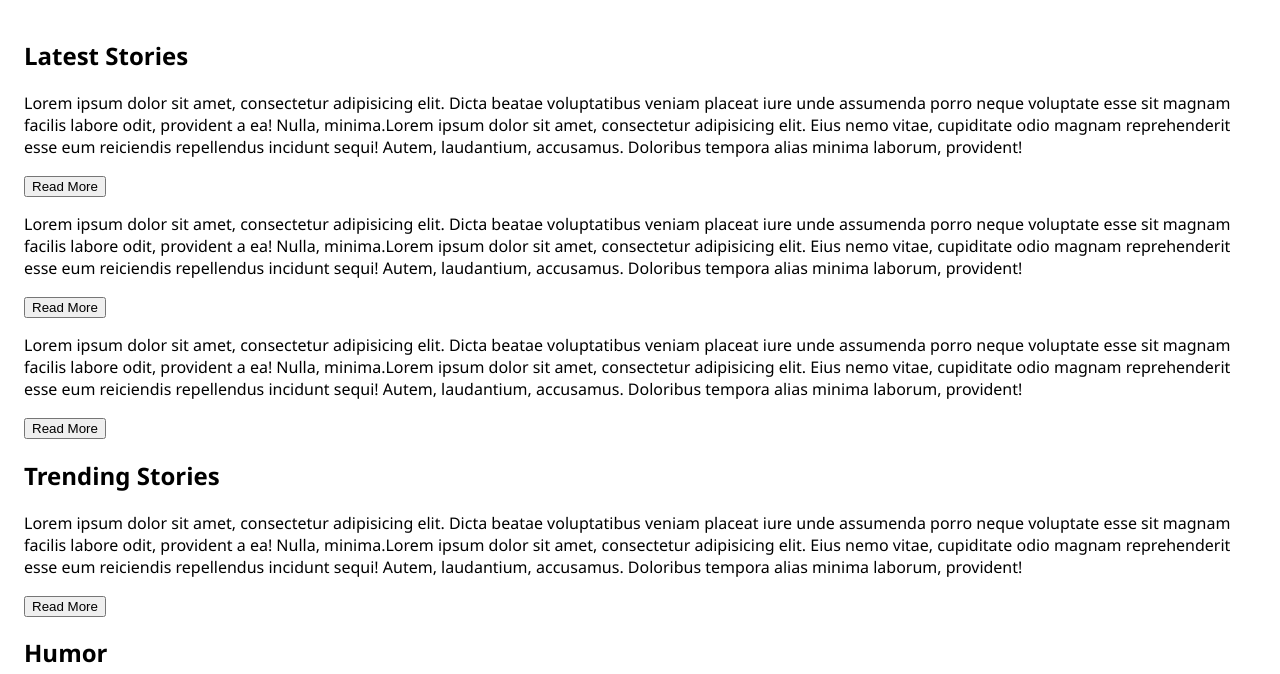
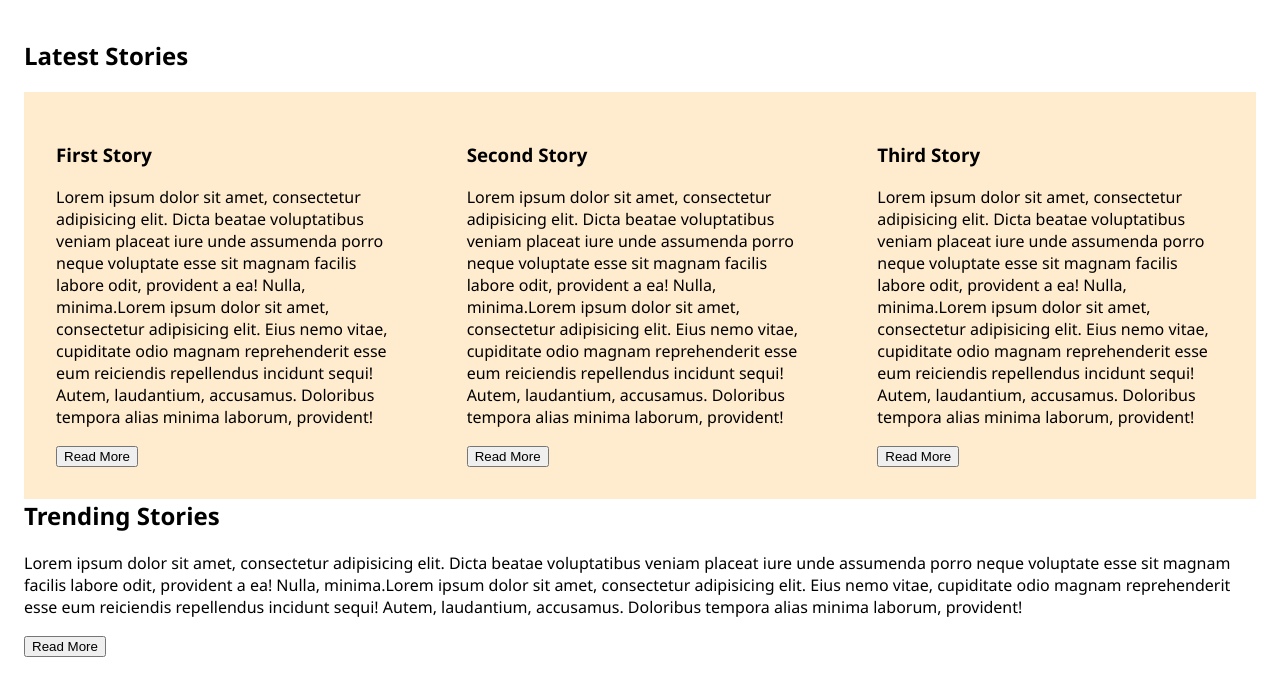
Before and after one commit to assumpta-n/coursera-tutorial, a plain HTML site: page index.html in a window 1280 px wide. Shown: the part 91-765 px from the top of the page. Drawn offline with Linux system fonts and the light colour scheme.

Commit message:
Uses CSS floats to create a three column News Layout.

```diff
--- a/index.html
+++ b/index.html
@@ -5,6 +5,10 @@
     <meta charset="utf-8">
     <title>Three Column Design</title>
     <style>
+        * {
+            box-sizing: border-box;
+        }
+
         body {
             padding: 1em;
             font-family: 'Segoe UI', Tahoma, Geneva, Verdana, sans-serif;
@@ -33,6 +37,16 @@
 
         /* header a:active,
         header a:hover {} */
+        .column {
+            background-color: blanchedalmond;
+            width: 33.33%;
+            float: left;
+            padding: 2em;
+        }
+
+        .trending {
+            clear: left;
+        }
     </style>
 </head>
 
@@ -47,8 +61,9 @@
     </header>
     <section id="latest">
         <h2>Latest Stories</h2>
-        <article>
-            <p class="column">Lorem ipsum dolor sit amet, consectetur adipisicing elit. Dicta beatae voluptatibus veniam
+        <article class="column">
+            <h3>First Story</h3>
+            <p>Lorem ipsum dolor sit amet, consectetur adipisicing elit. Dicta beatae voluptatibus veniam
                 placeat
                 iure unde assumenda porro neque voluptate esse sit magnam facilis labore odit, provident a ea! Nulla,
                 minima.Lorem ipsum dolor sit amet, consectetur adipisicing elit. Eius nemo vitae, cupiditate odio magnam
@@ -58,6 +73,7 @@
             <button class="btn">Read More</button>
         </article>
         <article class="column">
+            <h3>Second Story</h3>
             <p>
                 Lorem ipsum dolor sit amet, consectetur adipisicing elit. Dicta beatae voluptatibus veniam placeat
                 iure unde assumenda porro neque voluptate esse sit magnam facilis labore odit, provident a ea! Nulla,
@@ -68,6 +84,7 @@
             <button class="btn">Read More</button>
         </article>
         <article class="column">
+            <h3>Third Story</h3>
             <p>
                 Lorem ipsum dolor sit amet, consectetur adipisicing elit. Dicta beatae voluptatibus veniam placeat
                 iure unde assumenda porro neque voluptate esse sit magnam facilis labore odit, provident a ea! Nulla,
@@ -78,7 +95,7 @@
             <button class="btn">Read More</button>
         </article>
     </section>
-    <section id="trending">
+    <section id="trending" class="trending">
         <h2>Trending Stories</h2>
         <article>
             <p>
@@ -94,7 +111,7 @@
     <section id="humor">
         <h2>Humor</h2>
         <article>
-            <p class="column">Lorem ipsum dolor sit amet, consectetur adipisicing elit. Dicta beatae voluptatibus veniam
+            <p>Lorem ipsum dolor sit amet, consectetur adipisicing elit. Dicta beatae voluptatibus veniam
                 placeat
                 iure unde assumenda porro neque voluptate esse sit magnam facilis labore odit, provident a ea! Nulla,
                 minima.Lorem ipsum dolor sit amet, consectetur adipisicing elit. Eius nemo vitae, cupiditate odio magnam
@@ -103,7 +120,7 @@
             </p>
             <button class="btn">Read More</button>
         </article>
-        <article class="column">
+        <article>
             <p>
                 Lorem ipsum dolor sit amet, consectetur adipisicing elit. Dicta beatae voluptatibus veniam placeat
                 iure unde assumenda porro neque voluptate esse sit magnam facilis labore odit, provident a ea! Nulla,
@@ -113,7 +130,7 @@
             </p>
             <button class="btn">Read More</button>
         </article>
-        <article class="column">
+        <article>
             <p>
                 Lorem ipsum dolor sit amet, consectetur adipisicing elit. Dicta beatae voluptatibus veniam placeat
                 iure unde assumenda porro neque voluptate esse sit magnam facilis labore odit, provident a ea! Nulla,
```
